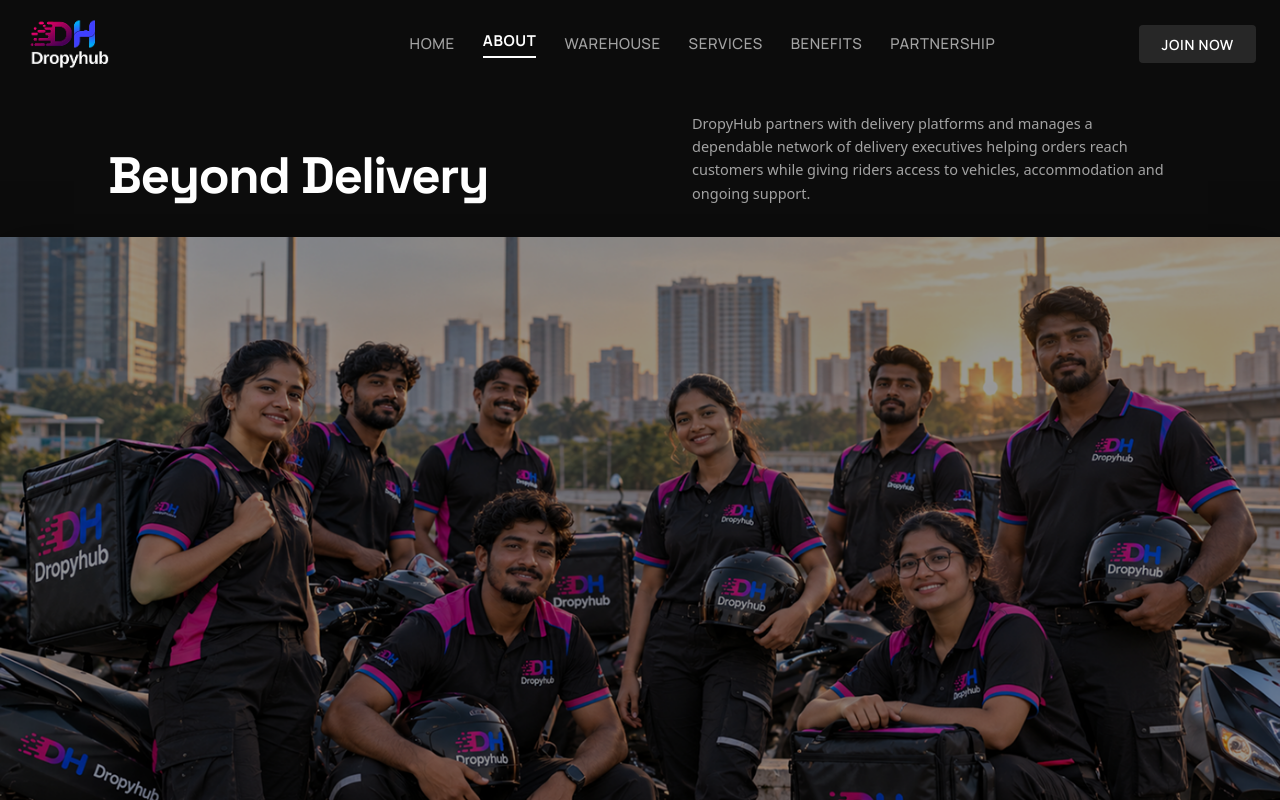
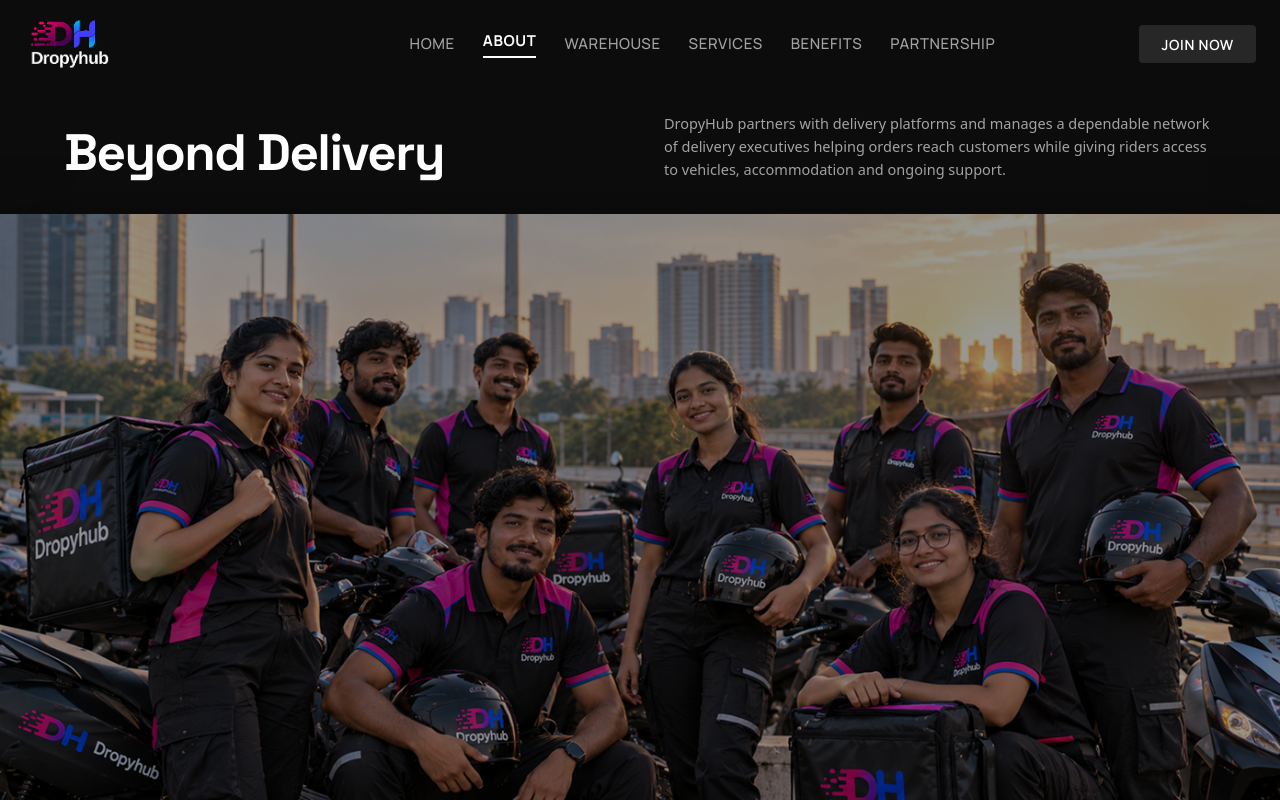
Before and after one commit to dropyhubtest/dropyhub, a Next.js app: page /about in a window 1280 px wide. Shown: the top 800 px of the page. Built offline with nearby package versions, Linux system fonts and the light colour scheme; a web font is replaced by a local one.

Commit message:
fix: resolve image warnings, ensure motorcycle first-load visibility, and align internal pages hero title/narrative to 64px rails

```diff
--- a/src/components/about/AboutHero.module.css
+++ b/src/components/about/AboutHero.module.css
@@ -31,9 +31,9 @@
   justify-content: space-between;
   align-items: flex-end;
   gap: 48px;
-  width: calc(100% - 216px);
-  max-width: calc(100% - 216px);
-  margin: 0 108px 32px 108px;
+  width: calc(100% - 128px);
+  max-width: calc(100% - 128px);
+  margin: 0 64px 32px 64px;
 }
 
 .headingCol {
@@ -52,7 +52,9 @@
 
 .descCol {
   flex: 1;
-  max-width: 480px;
+  max-width: 580px;
+  display: flex;
+  justify-content: flex-end;
 }
 
 .description {
@@ -61,6 +63,7 @@
   line-height: 1.6;
   color: #a3a3a3;
   margin: 0;
+  text-align: left;
 }
 
 /* Hero Team Image Banner: 1455px width (-5%), touching bottom divider */
--- a/src/components/about/AboutStatsPillars.tsx
+++ b/src/components/about/AboutStatsPillars.tsx
@@ -90,6 +90,7 @@ export const AboutStatsPillars: React.FC = () => {
                   width={stat.iconWidth}
                   height={stat.iconHeight}
                   className={styles.statIcon}
+                  style={{ width: "auto", height: "auto" }}
                   aria-hidden="true"
                 />
               </div>
--- a/src/components/benefits/BenefitsHero.module.css
+++ b/src/components/benefits/BenefitsHero.module.css
@@ -27,9 +27,9 @@
   justify-content: space-between;
   align-items: flex-end;
   gap: 48px;
-  width: calc(100% - 216px);
-  max-width: calc(100% - 216px);
-  margin: 0 108px 36px 108px;
+  width: calc(100% - 128px);
+  max-width: calc(100% - 128px);
+  margin: 0 64px 36px 64px;
 }
 
 .headingCol {
@@ -49,7 +49,8 @@
 .descCol {
   flex: 0.9;
   display: flex;
-  align-items: flex-start;
+  align-items: flex-end;
+  justify-content: flex-end;
   padding-bottom: 6px;
 }
 
@@ -59,7 +60,8 @@
   line-height: 1.6;
   color: #888888;
   margin: 0;
-  max-width: 490px;
+  max-width: 580px;
+  text-align: left;
 }
 
 /* Hero Isometric Graphic Container: 1462px x 670px (+5%) */
--- a/src/components/benefits/BenefitsPartnerGrid.tsx
+++ b/src/components/benefits/BenefitsPartnerGrid.tsx
@@ -93,6 +93,7 @@ export const BenefitsPartnerGrid: React.FC = () => {
                   width={28}
                   height={28}
                   className={styles.iconImage}
+                  style={{ width: "auto", height: "auto" }}
                 />
               </div>
               <div className={styles.cardContent}>
--- a/src/components/benefits/BenefitsStatsTestimonials.tsx
+++ b/src/components/benefits/BenefitsStatsTestimonials.tsx
@@ -71,6 +71,7 @@ export const BenefitsStatsTestimonials: React.FC = () => {
               width={38}
               height={38}
               className={styles.statIcon}
+              style={{ width: "auto", height: "auto" }}
               aria-hidden="true"
             />
             <div className={styles.statInfo}>
@@ -87,6 +88,7 @@ export const BenefitsStatsTestimonials: React.FC = () => {
               width={38}
               height={38}
               className={`${styles.statIcon} ${styles.statIconMobileHidden}`}
+              style={{ width: "auto", height: "auto" }}
               aria-hidden="true"
             />
             <div className={styles.statInfo}>
@@ -103,6 +105,7 @@ export const BenefitsStatsTestimonials: React.FC = () => {
               width={38}
               height={38}
               className={`${styles.statIcon} ${styles.statIconMobileHidden}`}
+              style={{ width: "auto", height: "auto" }}
               aria-hidden="true"
             />
             <div className={styles.statInfo}>
@@ -119,6 +122,7 @@ export const BenefitsStatsTestimonials: React.FC = () => {
               width={38}
               height={38}
               className={styles.statIcon}
+              style={{ width: "auto", height: "auto" }}
               aria-hidden="true"
             />
             <div className={styles.statInfo}>
--- a/src/components/contact/ContactHeroForm.module.css
+++ b/src/components/contact/ContactHeroForm.module.css
@@ -15,9 +15,9 @@
 
 .container {
   position: relative;
-  width: calc(100% - 216px);
-  margin-left: 108px;
-  margin-right: 108px;
+  width: calc(100% - 128px);
+  margin-left: 64px;
+  margin-right: 64px;
   padding: 100px 0 80px 0;
   box-sizing: border-box;
   z-index: 2;
--- a/src/components/home/StatsWhySection.tsx
+++ b/src/components/home/StatsWhySection.tsx
@@ -124,6 +124,7 @@ export const StatsWhySection: React.FC = () => {
                     alt=""
                     width={stat.iconWidth}
                     height={stat.iconHeight}
+                    style={{ width: "auto", height: "auto" }}
                     aria-hidden="true"
                   />
                 </div>
@@ -199,6 +200,7 @@ export const StatsWhySection: React.FC = () => {
                     alt=""
                     width={32}
                     height={32}
+                    style={{ width: "auto", height: "auto" }}
                     aria-hidden="true"
                   />
                 </div>
@@ -218,6 +220,7 @@ export const StatsWhySection: React.FC = () => {
                     alt=""
                     width={32}
                     height={32}
+                    style={{ width: "auto", height: "auto" }}
                     aria-hidden="true"
                   />
                 </div>
@@ -237,6 +240,7 @@ export const StatsWhySection: React.FC = () => {
                     alt=""
                     width={32}
                     height={32}
+                    style={{ width: "auto", height: "auto" }}
                     aria-hidden="true"
                   />
                 </div>
--- a/src/components/warehouse/WarehouseHero.module.css
+++ b/src/components/warehouse/WarehouseHero.module.css
@@ -27,9 +27,9 @@
   justify-content: space-between;
   align-items: flex-end;
   gap: 48px;
-  width: calc(100% - 216px);
-  max-width: calc(100% - 216px);
-  margin: 0 108px 36px 108px;
+  width: calc(100% - 128px);
+  max-width: calc(100% - 128px);
+  margin: 0 64px 36px 64px;
 }
 
 .headingCol {
@@ -50,7 +50,8 @@
 .descCol {
   flex: 0.9;
   display: flex;
-  align-items: flex-start;
+  align-items: flex-end;
+  justify-content: flex-end;
   padding-bottom: 6px;
 }
 
@@ -60,7 +61,8 @@
   line-height: 1.6;
   color: #888888;
   margin: 0;
-  max-width: 480px;
+  max-width: 580px;
+  text-align: left;
 }
 
 /* Hero Image Banner: exactly 1455px x 683px (-5%), touching bottom divider */
```
Also changed, not shown: src/components/home/MotorcycleScroll.module.css (+4 -3 lines), src/components/home/MotorcycleScroll.tsx (+12 -9 lines).
